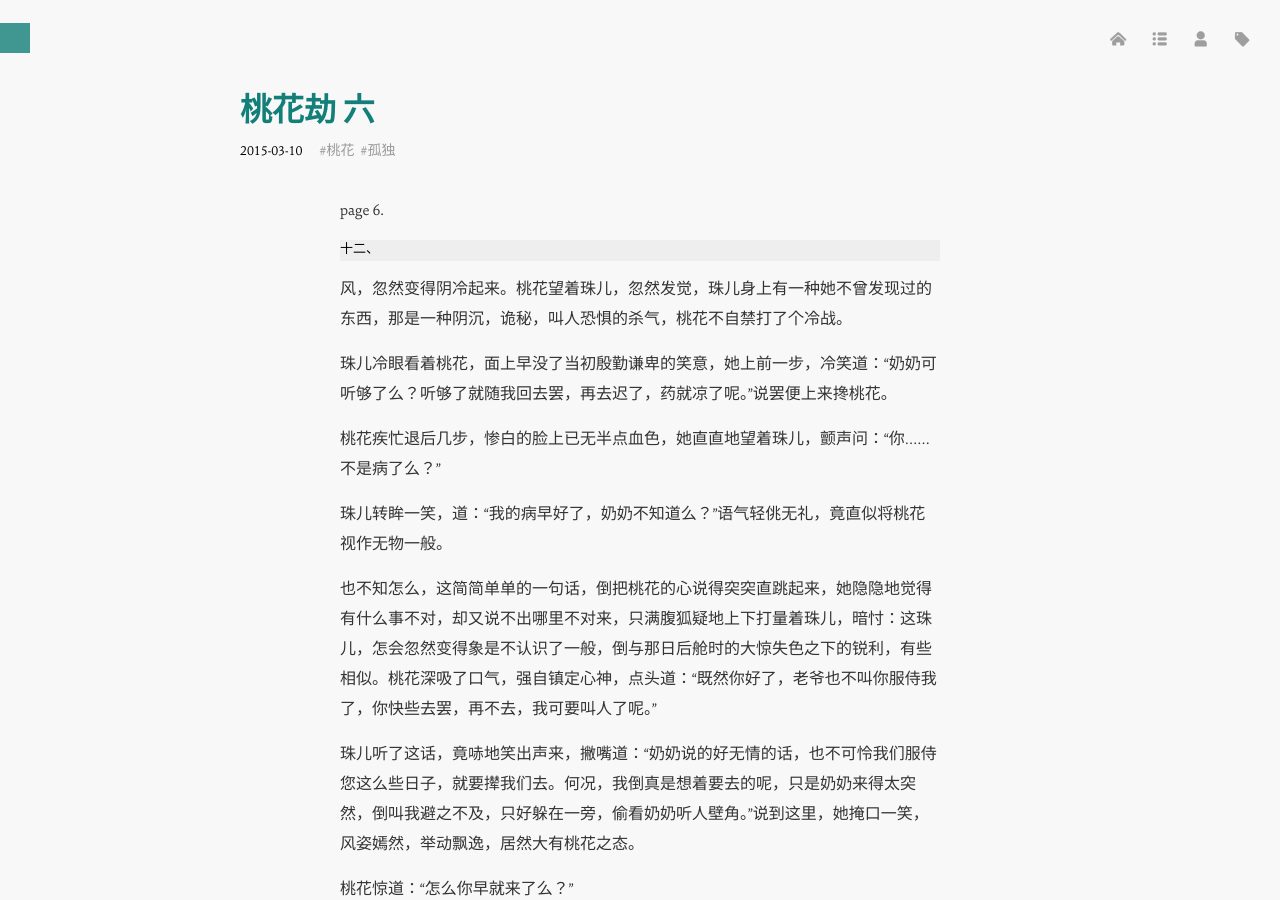
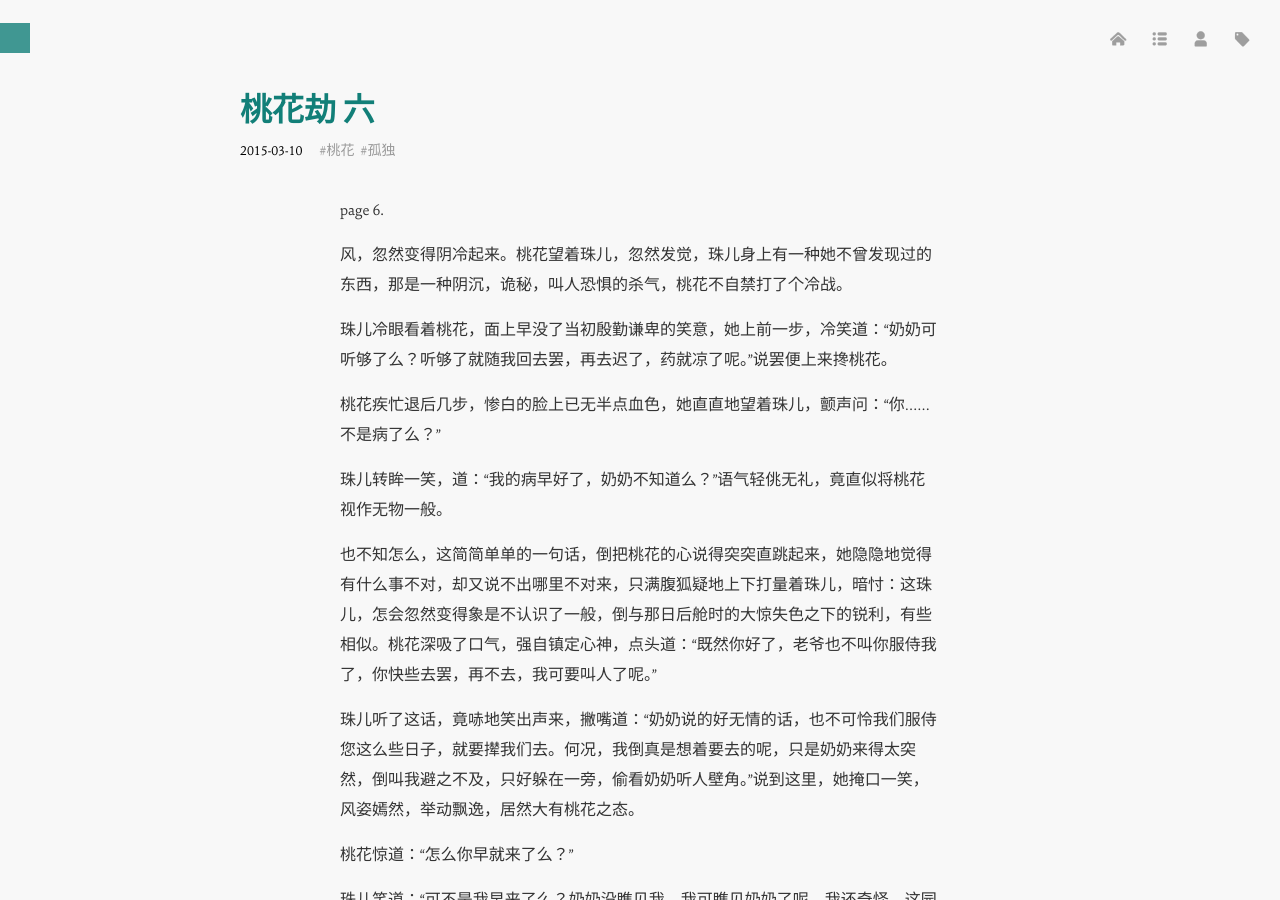
Before and after one commit to imisslovelove/cn, a Jekyll site: the page built from _posts/2015-03-10-桃花-劫-六.md, in a window 1280 px wide and 900 px high. Built offline with Jekyll 4.4.1, drawn with Linux system fonts in a browser that asks for light colours; Markdown is read by kramdown in place of the engine named in the settings; comment, search, counter and statistics services are not loaded.

Commit message:
Update 2015-03-10-桃花-劫-六.md

```diff
--- a/_posts/2015-03-10-桃花-劫-六.md
+++ b/_posts/2015-03-10-桃花-劫-六.md
@@ -14,7 +14,7 @@
 
 page 6.
 
-    十二、
+
 
 风，忽然变得阴冷起来。桃花望着珠儿，忽然发觉，珠儿身上有一种她不曾发现过的东西，那是一种阴沉，诡秘，叫人恐惧的杀气，桃花不自禁打了个冷战。
 
@@ -66,7 +66,7 @@
 
 
 
-十三、
+
 
 
 桃花怔怔地望着面前这个叫白素荷的女子，那一刹儿，她忽然想起许多事：梦里喷血的白荷，后舱上惨白的脸，那两个大娘说的话……她忽然发觉，自己一直被蒙在鼓里，在卫伯筠与白素荷还有她桃花之间，必定埋藏着一个极大的秘密，而她桃花在这秘密中生活了这么久，居然毫无觉察。这一切，究竟是怎样一回事呢？一时间，桃花满心里思绪纷纭，竟连害怕也忘记了。
```
